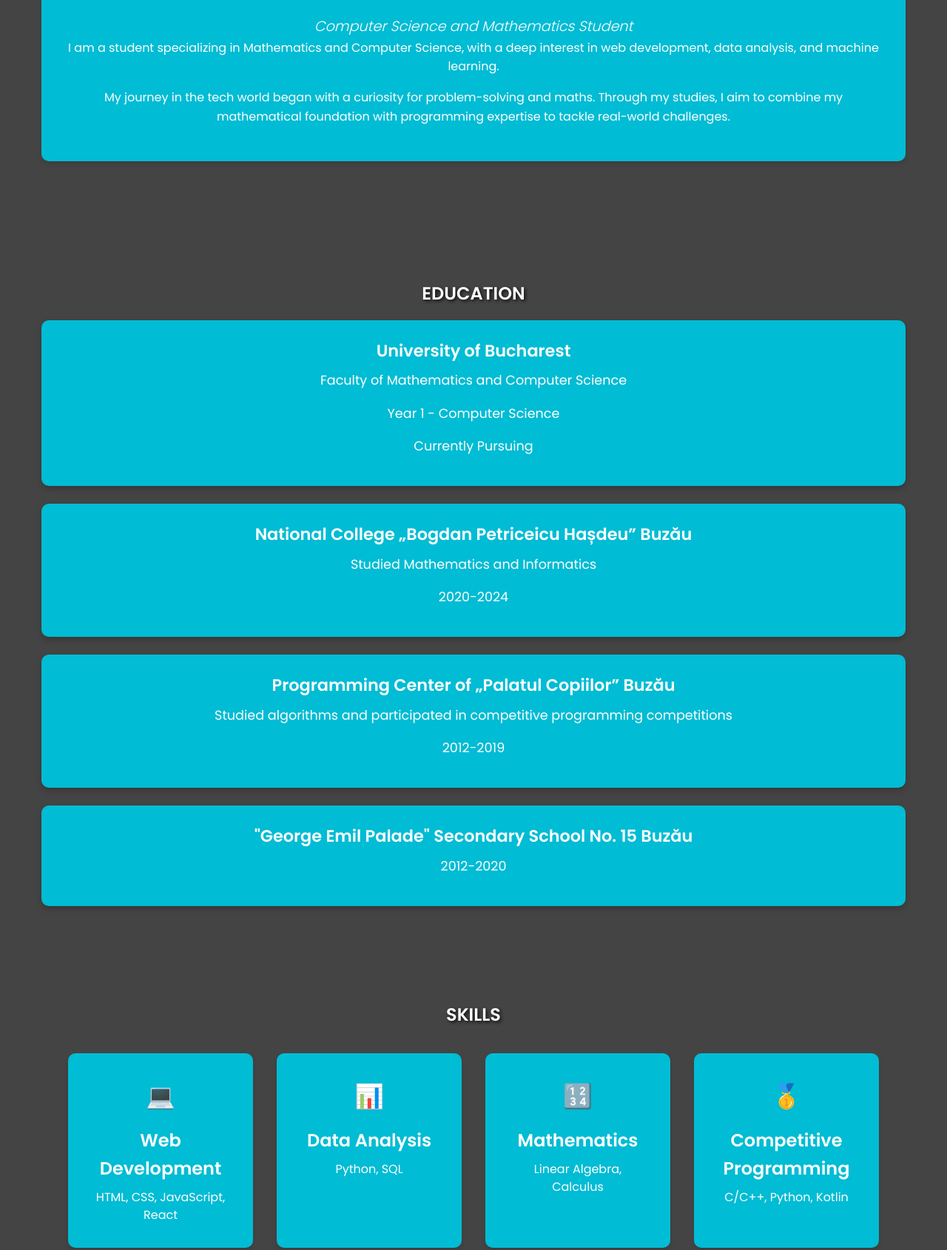
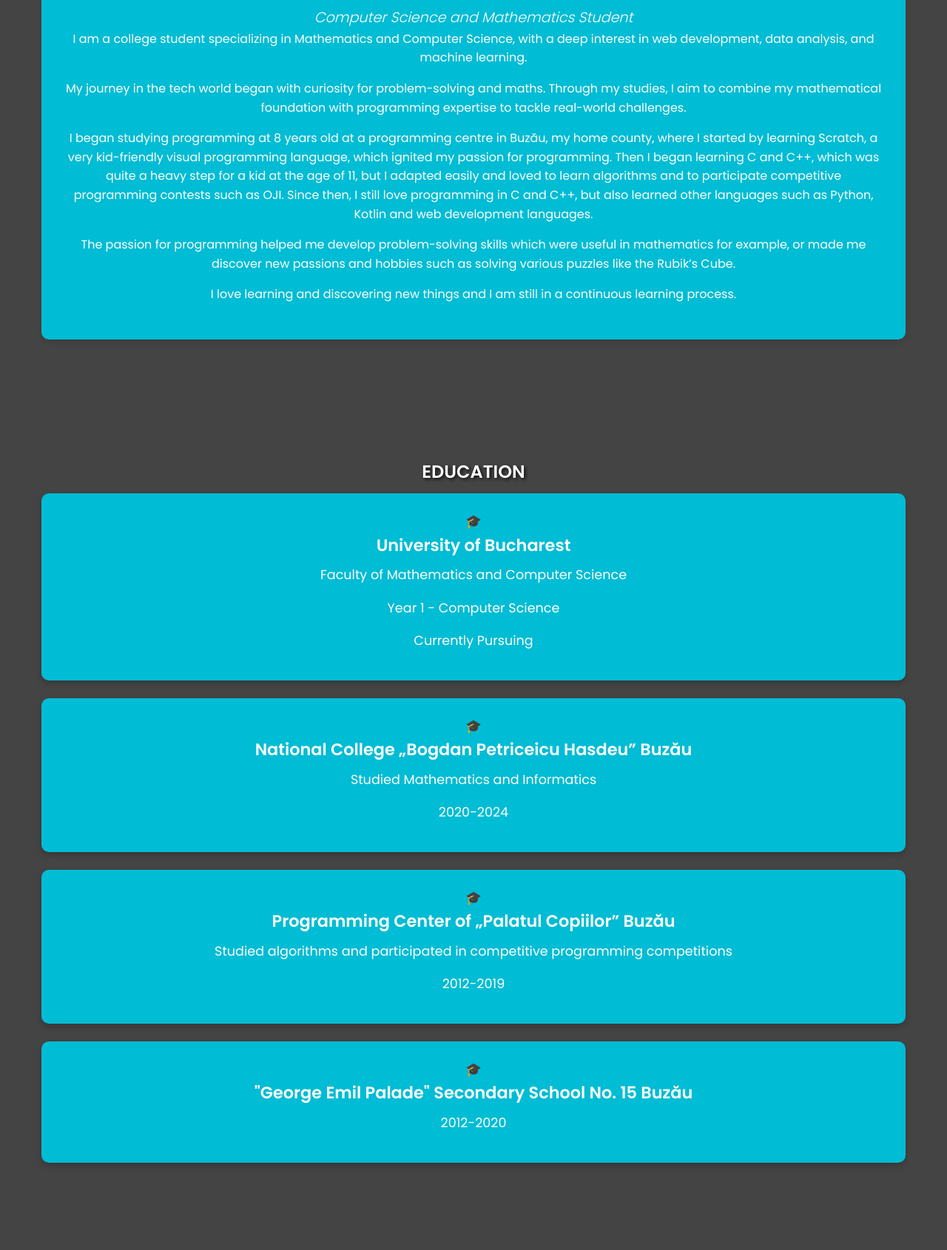
Before and after one commit to 1tanasestefan/1tanasestefan.github.io, a plain HTML site: page index.html in a window 1280 px wide. Shown: the part 914-2604 px from the top of the page at 74% size. Drawn offline with Linux system fonts and the light colour scheme.

Commit message:
Modified about me section, added icons to the education cards and animated the footer icons

```diff
--- a/index.html
+++ b/index.html
@@ -78,8 +78,12 @@
                     <p>Computer Science and Mathematics Student</p>
                 </div>
                 <div class="about-text">
-                    <p>I am a student specializing in Mathematics and Computer Science, with a deep interest in web development, data analysis, and machine learning.</p>
-                    <p>My journey in the tech world began with a curiosity for problem-solving and maths. Through my studies, I aim to combine my mathematical foundation with programming expertise to tackle real-world challenges.</p>
+                    <p>I am a college student specializing in Mathematics and Computer Science, with a deep interest in web development, data analysis, and machine learning.</p>
+                    <p>My journey in the tech world began with curiosity for problem-solving and maths. Through my studies, I aim to combine my mathematical foundation with programming expertise to tackle real-world challenges.</p>
+                    <p>I began studying programming at 8 years old at a programming centre in Buzău, my home county, where I started by learning Scratch, a very kid-friendly visual programming language, which ignited my passion for programming. Then I began learning C and C++, which was quite a heavy step for a kid at the age of 11, but I adapted easily and loved to learn algorithms and to participate competitive programming contests such as OJI. Since then, I still love programming in C and C++, but also learned other languages such as Python, Kotlin and web development languages.</p>
+                    <p>The passion for programming helped me develop problem-solving skills which were useful in mathematics for example, or made me discover new passions and hobbies such as solving various puzzles like the Rubik’s Cube.</p>
+                    <p>I love learning and discovering new things and I am still in a continuous learning process.</p>
+
                 </div>
             </div>
         </div>
@@ -90,22 +94,34 @@
             <h2>Education</h2>
             <div class="education-list">
                 <div class="education-item">
+                    <div class="icon">
+                        🎓
+                    </div>
                     <h3>University of Bucharest</h3>
                     <p>Faculty of Mathematics and Computer Science</p>
                     <p>Year 1 - Computer Science</p>
                     <p>Currently Pursuing</p>
                 </div>
                 <div class="education-item">
-                    <h3>National College „Bogdan Petriceicu Hașdeu” Buzău</h3>
+                    <div class="icon">
+                        🎓
+                    </div>
+                    <h3>National College „Bogdan Petriceicu Hasdeu” Buzău</h3>
                     <p>Studied Mathematics and Informatics</p>
                     <p>2020-2024</p>
                 </div>
                 <div class="education-item">
+                    <div class="icon">
+                        🎓
+                    </div>
                     <h3>Programming Center of „Palatul Copiilor” Buzău</h3>
                     <p>Studied algorithms and participated in competitive programming competitions</p>
                     <p>2012-2019</p>
                 </div>
                 <div class="education-item">
+                    <div class="icon">
+                        🎓
+                    </div>
                     <h3>"George Emil Palade" Secondary School No. 15 Buzău</h3>
                     <p>2012-2020</p>
                 </div>
--- a/main.css
+++ b/main.css
@@ -23,6 +23,7 @@ h1, h2 {
     text-transform: uppercase;
     font-weight: 600;
     text-shadow: 2px 2px 4px rgba(0,0,0,0.8);
+    margin-bottom: 10px;
 }
 
 @keyframes pulse {
@@ -263,10 +264,6 @@ header {
     margin-top:50px;
 }
 
-h1, h2 {
-    margin-bottom: 1rem;
-}
-
 a.cta-btn {
     display: inline-block;
     margin-top: 1rem;
@@ -497,16 +494,26 @@ footer {
     right: 2rem;
 }
 
+@keyframes pulsate {
+    0%, 100% {
+        transform: scale(1);
+    }
+    50% {
+        transform: scale(1.2);
+    }
+}
+
 .footer-socials a img {
     width: 24px;
     height: 24px;
     filter: invert(100%);
-    transition: transform 0.3s ease, opacity 0.3s ease;
+    animation: pulsate 2s infinite;
+    transition: transform 0.3s ease;
 }
 
 .footer-socials a:hover img {
-    transform: scale(1.2);
-    opacity: 0.8
+    transform: scale(1.3);
+    animation: none;
 }
 
 ::-webkit-scrollbar {
```
